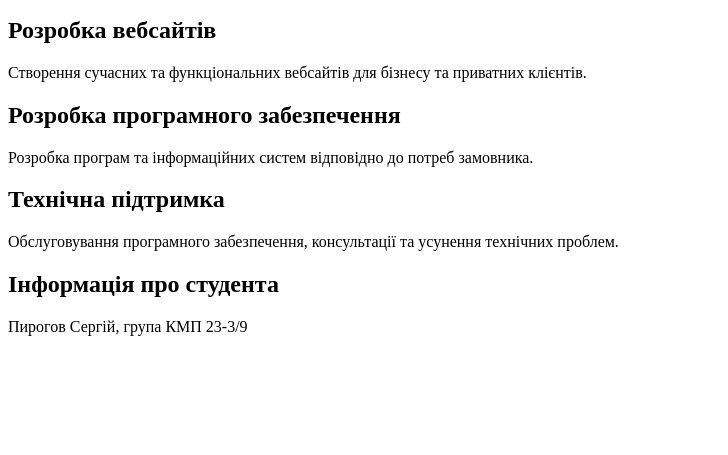
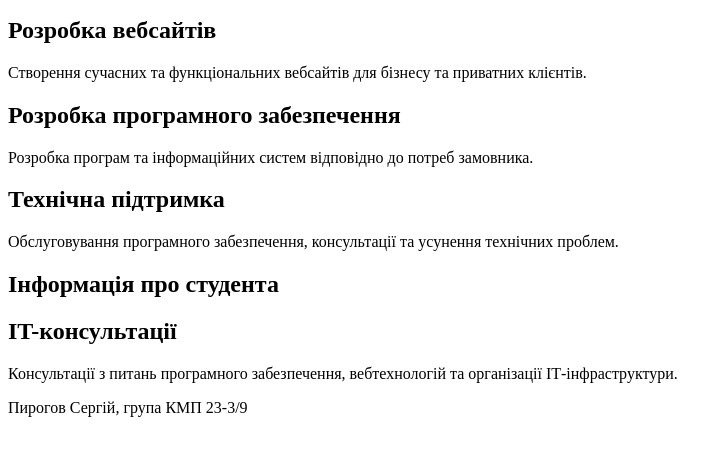
Before and after one commit to stcerg/it-company, a plain HTML site: page index.html in a window 1280 px wide. Shown: the part 101-556 px from the top of the page, without its empty margins (0-728 px from the left). Drawn offline with Linux system fonts and the light colour scheme.

Commit message:
Update services

```diff
--- a/index.html
+++ b/index.html
@@ -32,6 +32,11 @@
     </p>
 
     <h2>Інформація про студента</h2>
+    <h2>IT-консультації</h2>
+    <p>
+    Консультації з питань програмного забезпечення,
+    вебтехнологій та організації ІТ-інфраструктури.
+    </p>
     <p>
         Пирогов Сергій, група КМП 23-3/9
     </p>
```
